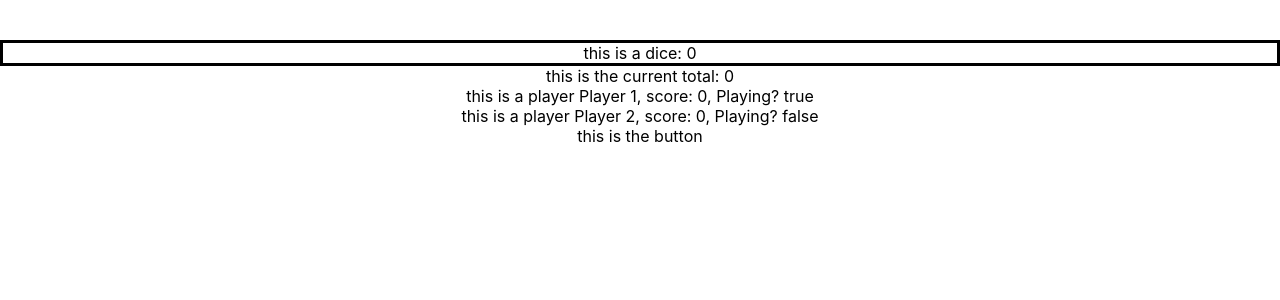
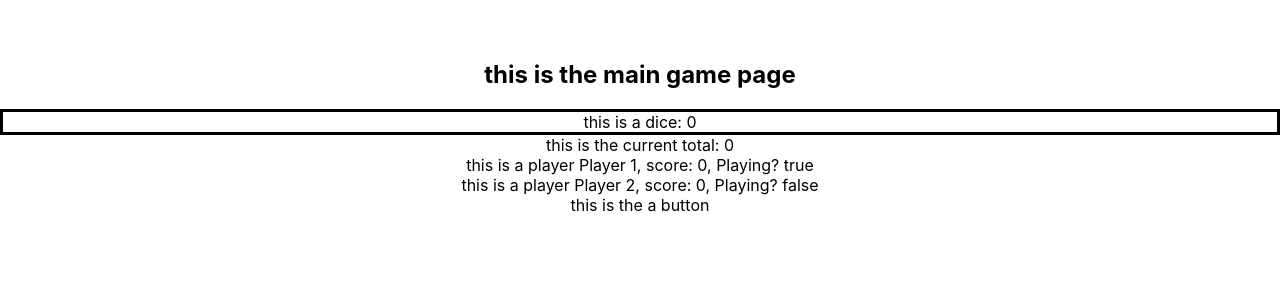
Before and after one commit to jhmccandless/capstone, a React (Create React App) app: page / in a window 1280 px wide. Shown: the top 300 px of the page. Built offline with nearby package versions, Linux system fonts and the light colour scheme.

Commit message:
working on smart components

```diff
--- a/src/App.jsx
+++ b/src/App.jsx
@@ -2,21 +2,14 @@ import React from "react";
 import "./styling/App.css";
 import store from "./store";
 import { Provider } from "react-redux";
-import DiceBox from "./components/DiceBox";
-import Player from "./components/Player";
-import CurrentTotal from "./components/CurrentTotal";
-import Button from "./components/Button";
+import MainGameUI from "./components/MainGameUI";
 
 function App() {
   return (
     <Provider store={store}>
       <div className="App">
         <header className="App-header"></header>
-        <DiceBox />
-        <CurrentTotal />
-        <Player whichPlayer="0" />
-        <Player whichPlayer="1" />
-        <Button />
+        <MainGameUI />
       </div>
     </Provider>
   );
--- a/src/components/Button.jsx
+++ /dev/null
@@ -1,45 +0,0 @@
-import React from "react";
-import { connect } from "react-redux";
-import { holdCurrentTotalAction } from "../action";
-
-function Button({ currentRollInfo, holdCurrentTotal }) {
-  // getting the current player index#
-  let currentPlayer;
-  currentRollInfo.playersInfo[0].isPlaying
-    ? (currentPlayer = 0)
-    : (currentPlayer = 1);
-
-  // combining currentPlayer with the roll and total info
-  const importantInfo = [currentPlayer, currentRollInfo.turnInfo];
-
-  function handleClick() {
-    holdCurrentTotal(importantInfo);
-  }
-  return (
-    <>
-      <div
-        onClick={() => {
-          handleClick();
-        }}
-      >
-        this is the button
-      </div>
-    </>
-  );
-}
-
-function mapStateToProps(state) {
-  return { currentRollInfo: state };
-}
-
-function mapDispatchToProps(dispatch) {
-  return {
-    holdCurrentTotal: function (data) {
-      dispatch(holdCurrentTotalAction(data));
-    },
-  };
-}
-
-const connectedButton = connect(mapStateToProps, mapDispatchToProps)(Button);
-
-export default connectedButton;
--- /dev/null
+++ b/src/components/ButtonUI.jsx
@@ -0,0 +1,18 @@
+import React from "react";
+
+function ButtonUI({ handleDesiredClick }) {
+  // console.log(handleDesiredClick);
+  return (
+    <>
+      <div
+        onClick={() => {
+          handleDesiredClick();
+        }}
+      >
+        this is the a button
+      </div>
+    </>
+  );
+}
+
+export default ButtonUI;
--- a/src/components/DiceBox.jsx
+++ /dev/null
@@ -1,43 +0,0 @@
-import React from "react";
-import { connect } from "react-redux";
-import { diceRollUpdateAction, diceRollOneAction } from "../action.js";
-import "../styling/DiceBox.css";
-
-function DiceBox({ diceRoll, diceRollUpdate, diceRollsOne }) {
-  function handleClick() {
-    let randomNum = Math.floor(Math.random() * 6) + 1;
-    randomNum === 1 ? diceRollsOne() : diceRollUpdate(randomNum);
-  }
-
-  return (
-    <>
-      <div
-        className="wrapper"
-        onClick={() => {
-          handleClick();
-        }}
-      >
-        <div>this is a dice: {diceRoll}</div>
-      </div>
-    </>
-  );
-}
-
-function mapStateToProps(state) {
-  return { diceRoll: state.turnInfo[0].currentRoll };
-}
-
-function mapDispatchToProps(dispatch) {
-  return {
-    diceRollUpdate: function (data) {
-      dispatch(diceRollUpdateAction(data));
-    },
-    diceRollsOne: function () {
-      dispatch(diceRollOneAction());
-    },
-  };
-}
-
-const connectedDiceBox = connect(mapStateToProps, mapDispatchToProps)(DiceBox);
-
-export default connectedDiceBox;
--- /dev/null
+++ b/src/components/DiceRollUI.jsx
@@ -0,0 +1,24 @@
+import React from "react";
+import "../styling/DiceBox.css";
+
+function DiceRollUI({ diceRoll, diceRollUpdate, diceRollsOne }) {
+  function handleClick() {
+    let randomNum = Math.floor(Math.random() * 6) + 1;
+    randomNum === 1 ? diceRollsOne() : diceRollUpdate(randomNum);
+  }
+
+  return (
+    <>
+      <div
+        className="wrapper"
+        onClick={() => {
+          handleClick();
+        }}
+      >
+        <div>this is a dice: {diceRoll}</div>
+      </div>
+    </>
+  );
+}
+
+export default DiceRollUI;
--- /dev/null
+++ b/src/components/MainGameUI.jsx
@@ -0,0 +1,55 @@
+import React from "react";
+import DiceRoll from "../containers/DiceRoll";
+import Player from "./Player";
+import CurrentTotal from "./CurrentTotal";
+import ButtonUI from "./ButtonUI";
+import { connect } from "react-redux";
+import { holdCurrentTotalAction } from "../action";
+
+function MainGameUI({ currentRollInfo, holdCurrentTotal }) {
+  // getting the current player index#
+  let currentPlayer;
+  currentRollInfo.playersInfo[0].isPlaying
+    ? (currentPlayer = 0)
+    : (currentPlayer = 1);
+
+  // combining currentPlayer with the roll and total info
+  const combinedInfo = [currentPlayer, currentRollInfo.turnInfo];
+
+  function handleHoldClick() {
+    console.log("this has been clicked");
+    holdCurrentTotal(combinedInfo);
+  }
+  return (
+    <>
+      <h2>this is the main game page</h2>
+      <DiceRoll />
+      <CurrentTotal />
+      <Player whichPlayer="0" />
+      <Player whichPlayer="1" />
+      <ButtonUI
+        handleDesiredClick={() => {
+          handleHoldClick();
+        }}
+      />
+    </>
+  );
+}
+
+function mapStateToProps(state) {
+  console.log("still not working wrong");
+  return { currentRollInfo: state };
+}
+
+function mapDispatchToProps(dispatch) {
+  console.log("did i hit this? wrong");
+  return {
+    holdCurrentTotal: function (data) {
+      dispatch(holdCurrentTotalAction(data));
+    },
+  };
+}
+
+export default connect(mapStateToProps, mapDispatchToProps)(MainGameUI);
+
+// export default MainGameUI;
--- /dev/null
+++ b/src/containers/DiceRoll.jsx
@@ -0,0 +1,22 @@
+import DiceRollUI from "../components/DiceRollUI";
+import { connect } from "react-redux";
+import { diceRollUpdateAction, diceRollOneAction } from "../action.js";
+
+function mapStateToProps(state) {
+  console.log("dice map state");
+  return { diceRoll: state.turnInfo[0].currentRoll };
+}
+
+function mapDispatchToProps(dispatch) {
+  console.log("dice map dispatch");
+  return {
+    diceRollUpdate: function (data) {
+      dispatch(diceRollUpdateAction(data));
+    },
+    diceRollsOne: function () {
+      dispatch(diceRollOneAction());
+    },
+  };
+}
+
+export default connect(mapStateToProps, mapDispatchToProps)(DiceRollUI);
--- a/src/reducer.js
+++ b/src/reducer.js
@@ -45,7 +45,7 @@ function game_reducer(state = initialState, action) {
       };
     case "HOLD_CURRENT_TOTAL":
       if (action.data[0] === 0) {
-        let newPlayerScore = (state.playersInfo[0].score +=
+        const newPlayerScore = (state.playersInfo[0].score +=
           action.data[1][1].currentTotal);
         return {
           ...state,
@@ -83,7 +83,6 @@ function game_reducer(state = initialState, action) {
           ],
         };
       }
-
     default:
       return state;
   }
```
Also changed, not shown: src/containers/MainGame.jsx (added, +21 -0 lines).
